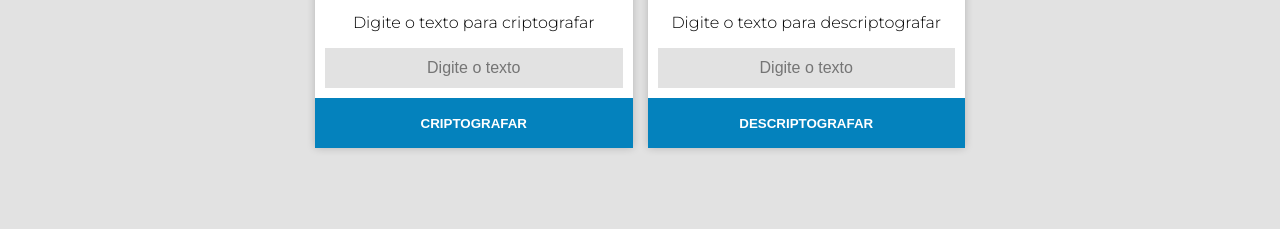
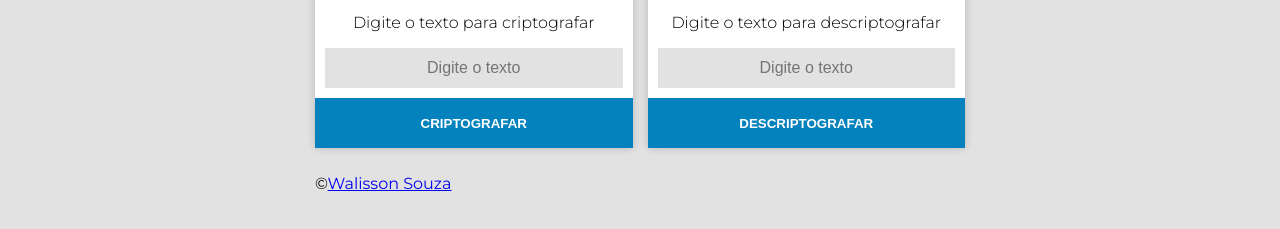
Before and after one commit to walisson27/Criptografando-Descriptografando, a plain HTML site: page index.html in a window 1280 px wide. Shown: the part 147-376 px from the top of the page. Drawn offline with nearby package versions, Linux system fonts and the light colour scheme.

Commit message:
Update index.html

```diff
--- a/index.html
+++ b/index.html
@@ -59,6 +59,9 @@
       <section class="box-mensagem" v-if="msgErro.length > 0">
         <h3 class="titulo-erro">{{ msgErro }}</h3>
       </section>
+      <footer>
+        <p>&copy;<a href="https://github.com/walisson27">Walisson Souza</a> </p>
+     </footer>
     </main>
 
     <script src="script.js"></script>
```
